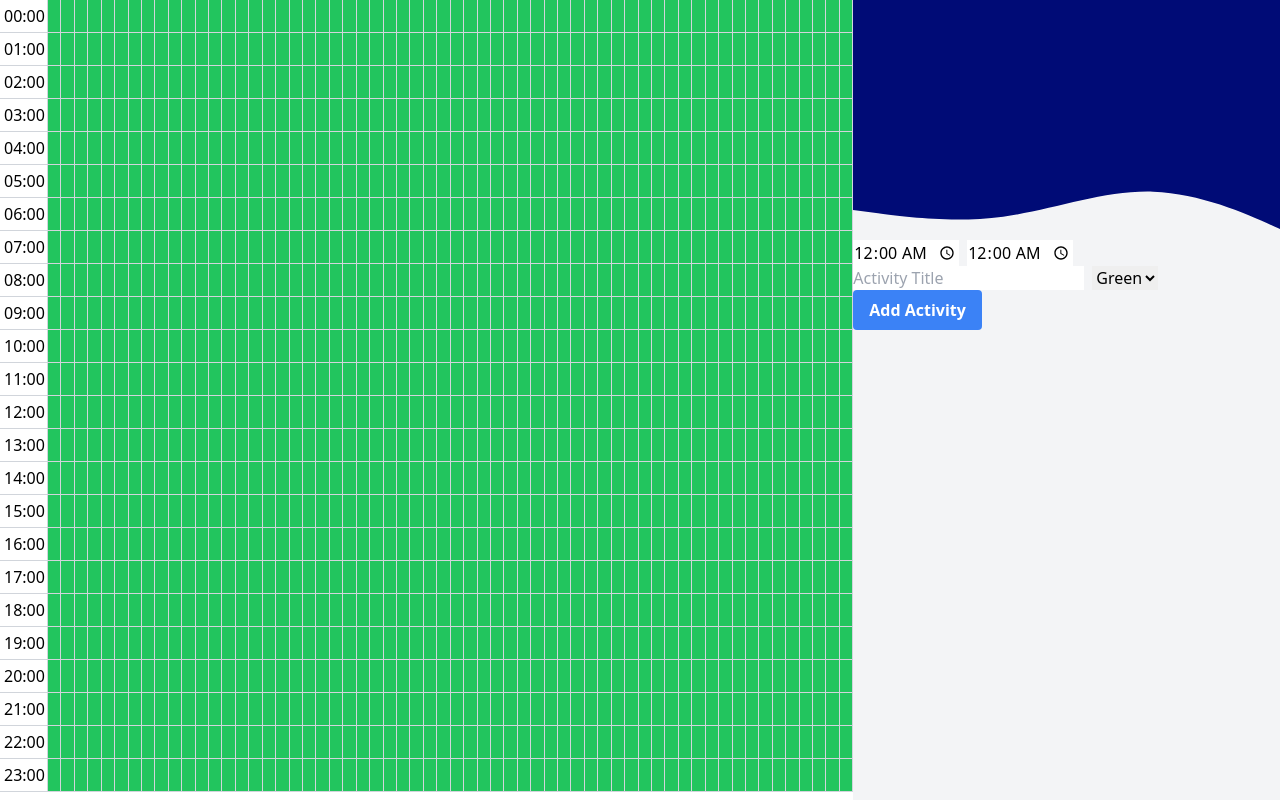
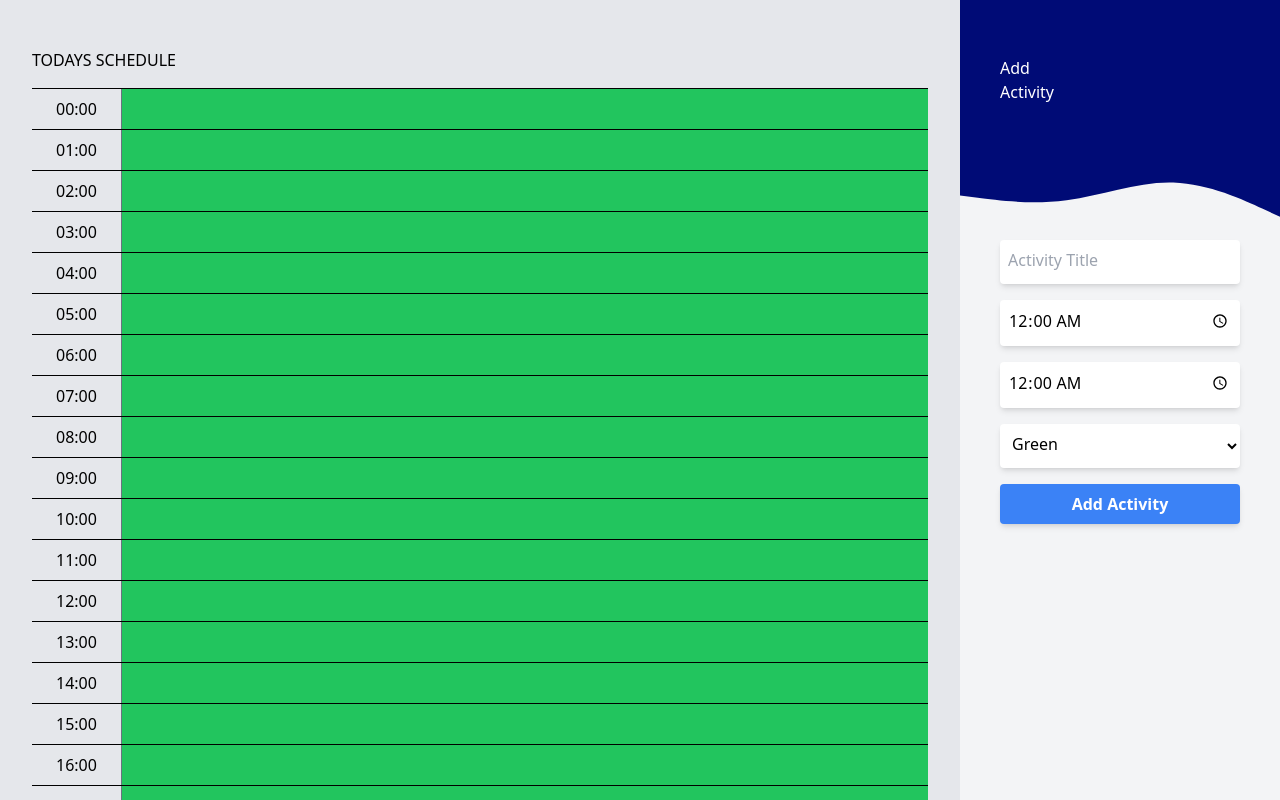
Before and after one commit to JasonBrunch/dayplanner, a Next.js app: page / in a window 1280 px wide. Shown: the top 800 px of the page. Built offline with nearby package versions, Linux system fonts and the light colour scheme.

Commit message:
Styled side bar

```diff
--- a/pages/index.js
+++ b/pages/index.js
@@ -1,19 +1,22 @@
 import React, { useState } from "react";
 import { initializeSchedule, updateActivity } from "@/managers/planManager";
 
-
-
-
 function Home() {
   const [daySchedule, setDaySchedule] = useState(initializeSchedule());
-    const [startTime, setStartTime] = useState('00:00');
-    const [endTime, setEndTime] = useState('00:00');
-    const [activityTitle, setActivityTitle] = useState('');
-    const [activityColor, setActivityColor] = useState('green');
+  const [startTime, setStartTime] = useState("00:00");
+  const [endTime, setEndTime] = useState("00:00");
+  const [activityTitle, setActivityTitle] = useState("");
+  const [activityColor, setActivityColor] = useState("green");
 
   const handleAddActivity = () => {
     // Call updateActivity and pass the current schedule and new activity details
-        const updatedSchedule = updateActivity(daySchedule, startTime, endTime, activityTitle, activityColor);
+    const updatedSchedule = updateActivity(
+      daySchedule,
+      startTime,
+      endTime,
+      activityTitle,
+      activityColor
+    );
     // Update the daySchedule state with the new schedule
     setDaySchedule(updatedSchedule);
   };
@@ -24,75 +27,93 @@ function Home() {
     // Add more mappings as needed
   };
 
-
   return (
     <div className="flex">
       {/* Schedule Container */}
-                <div className="flex flex-col items-center w-2/3">
+      {/*Schedule frame*/}
+      <div className=" flex flex-col  w-3/4 p-8 bg-gray-200">
+      <h1 className="py-4">TODAYS SCHEDULE</h1>
+        <div className="flex flex-col items-center w-full">
           {Array.from({ length: 24 }, (_, hour) => (
-                        <div key={hour} className="flex w-full border-b border-gray-300">
+            <div key={hour} className="flex w-full border-t  border-black">
               {/* Hour Display */}
-                            <div className="p-1 text-center border-r border-gray-300 w-12">
-                                {hour.toString().padStart(2, '0')}:00
+              <div className="py-2 px-6 text-center border-r border-gray-500 ">
+                {hour.toString().padStart(2, "0")}:00
               </div>
 
               {/* Minute Cells */}
               <div className="flex flex-1">
                 {daySchedule
-                                    .filter(slot => slot.hour === hour)
+                  .filter((slot) => slot.hour === hour)
                   .map((slot, index) => (
                     <div
                       key={index}
-                                            className={`flex-1 border-r border-gray-300 ${colorMapping[slot.color] || ""}`}
+                      className={`flex-1  ${
+                        colorMapping[slot.color] || ""
+                      }`}
                     >
                       {/* No text, only color */}
                     </div>
-                                    ))
-                                }
+                  ))}
               </div>
             </div>
           ))}
         </div>
+      </div>
       {/* Inputs and Button Container */}
-                <div className="w-1/3 bg-orange-100">
+      <div className="w-1/4">
+        <div className="w-full h-40 bg-customBlue flex items-center px-10 ">
+          <h2 className="text-white">
+            Add <br />
+            Activity
+          </h2>
+        </div>
 
-                <div className="w-full h-40 bg-customBlue ">
-
-                </div >
-
-                <div className="bg-gray-100 relative overflow-hidden h-full" >
-                    <div className="absolute top-0 left-0 w-full h-[100px]" style={{ backgroundImage: "url('/wave.svg')", backgroundSize: 'cover', backgroundRepeat: 'no-repeat' }}></div>
-                    <div className="mt-20">
+        <div className="bg-gray-100 relative overflow-hidden h-full">
+          <div style={{ height: "80px", width: "100%" }}>
+            <img
+              src="/wave.svg"
+              alt="Wave"
+              style={{ width: "100%", height: "auto", display: "block" }}
+            />
+          </div>
+          <div className=" px-2 lg:px-10 flex flex-col">
+            <input
+              type="text"
+              value={activityTitle}
+              placeholder="Activity Title"
+              onChange={(e) => setActivityTitle(e.target.value)}
+              className="bg-white shadow-md rounded px-2 pt-2 pb-3 mb-4"
+            />
             <input
               type="time"
               value={startTime}
-                                    onChange={e => setStartTime(e.target.value)}
-                                    className="mr-2"
+              onChange={(e) => setStartTime(e.target.value)}
+              className=" bg-white shadow-md rounded px-2 pt-2 pb-3 mb-4"
             />
             <input
               type="time"
               value={endTime}
-                                    onChange={e => setEndTime(e.target.value)}
-                                    className="mr-2"
+              onChange={(e) => setEndTime(e.target.value)}
+              className=" bg-white shadow-md rounded px-2 pt-2 pb-3 mb-4"
             />
-                                <input
-                                    type="text"
-                                    value={activityTitle}
-                                    placeholder="Activity Title"
-                                    onChange={e => setActivityTitle(e.target.value)}
-                                    className="mr-2"
-                                />
+
             {/* Color Selection Dropdown */}
             <select
               value={activityColor}
-                                    onChange={e => setActivityColor(e.target.value)}
-                                    className="mr-2"
+              onChange={(e) => setActivityColor(e.target.value)}
+              className="bg-white shadow-md rounded px-2 pt-2 pb-3 mb-4"
             >
-                                    {Object.keys(colorMapping).map(color => (
-                                        <option key={color} value={color}>{color.charAt(0).toUpperCase() + color.slice(1)}</option>
+              {Object.keys(colorMapping).map((color) => (
+                <option key={color} value={color}>
+                  {color.charAt(0).toUpperCase() + color.slice(1)}
+                </option>
               ))}
             </select>
-                                <button onClick={handleAddActivity} className="bg-blue-500 hover:bg-blue-700 text-white font-bold py-2 px-4 rounded">
+            <button
+              onClick={handleAddActivity}
+              className="bg-blue-500 hover:bg-blue-700 text-white font-bold py-2 px-4 rounded shadow-md"
+            >
               Add Activity
             </button>
           </div>
```
Lines whose indentation alone changed are shown as unchanged.
